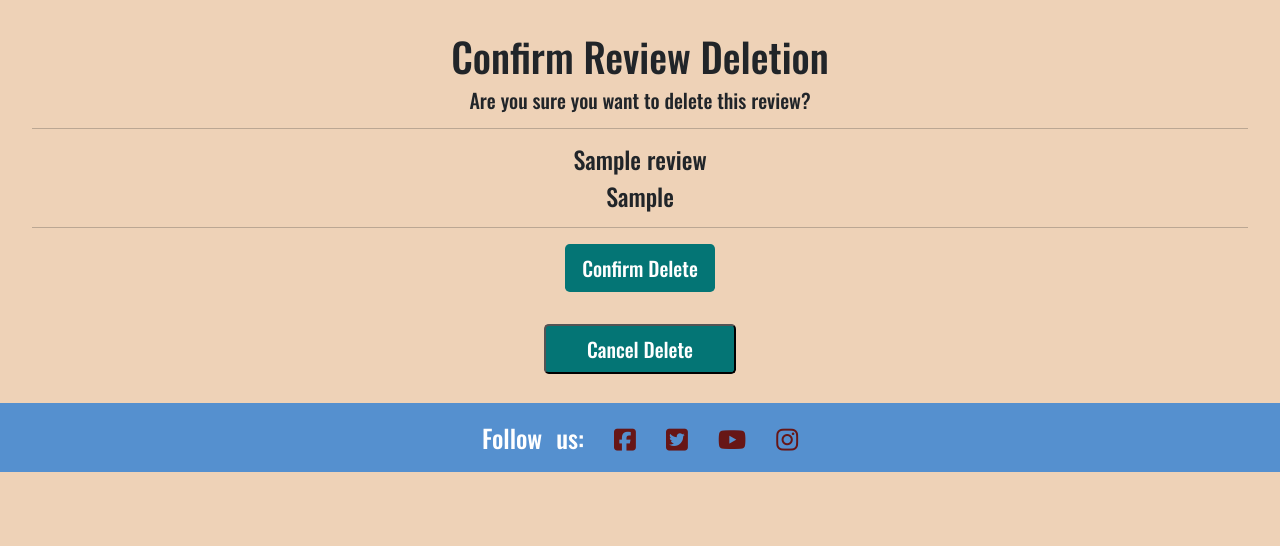
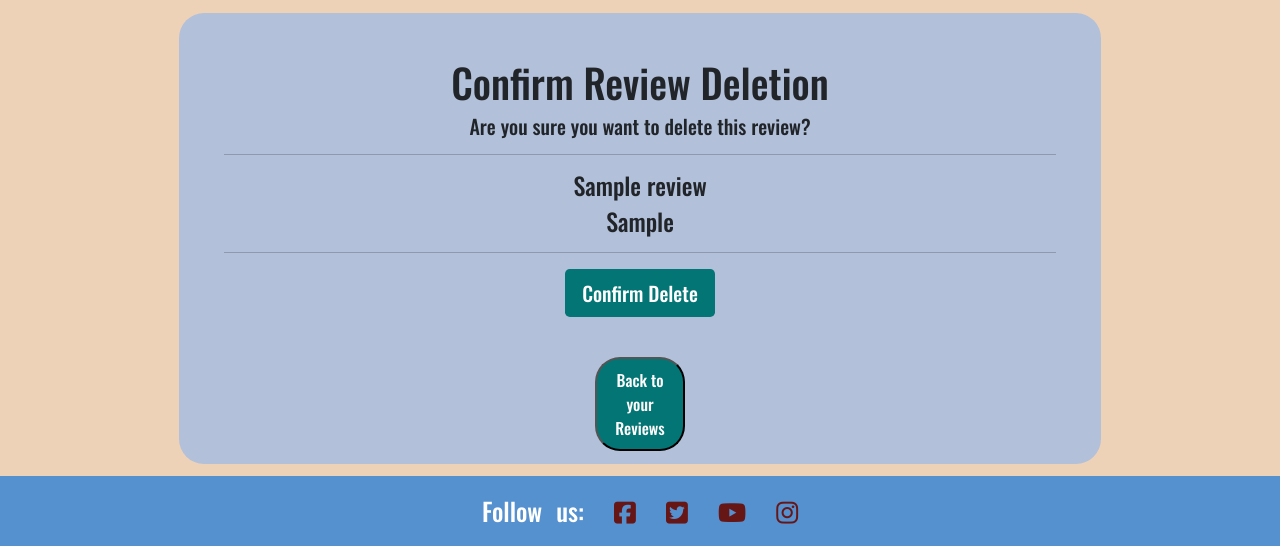
Before and after one commit to David-Maura-Rodgers/PP4-Gamer-Review, a Django app: page /delete_review/1/ in a window 1280 px wide. Shown: the part 328-874 px from the top of the page. Before the commit the page ends 800 px from the top, so only its background shows below. Run offline with Django 3.2, Linux system fonts and the light colour scheme; a user stored in the database is signed in; tables that the repository leaves empty hold one stand-in row (values such as "Sample post"); some libraries are stand-ins or nearby versions.

Commit message:
fix: make delete_review.html compliant for w3

```diff
--- a/templates/delete_review.html
+++ b/templates/delete_review.html
@@ -8,6 +8,8 @@
     <div class="container h-100">
     </div>
 </div>
+
+<div class="container-fluid-home">
 
     <!-- Review confirm delete form -->
     <div class="form-style text-center p-3 m-3">
@@ -23,8 +25,15 @@
         </form>
     </div>
 
-<div class="btn-cancel">
+    <!-- <div class="btn-cancel">
         <a href="/posted_review/"><button class= "btn-home btn-lg" type="submit" action="{% url 'posted_review' %}">Cancel Delete</button></a>
+    </div> -->
+    <div>
+        <form class="btn-form" action="{% url 'posted_review' %}" method="get">
+            <button class="btn-form-2">Back to your Reviews</button>
+        </form>
+    </div>
+
 </div>
 
 {% endblock %}
--- a/templates/review_detail.html
+++ b/templates/review_detail.html
@@ -35,8 +35,8 @@
     <button class="btn-form-2">Delete Review</button>
 </form>
 
-<form class="btn-form" action="/" method="get">
-    <button class="btn-form-2">Back to Home</button>
+<form class="btn-form" action="{% url 'posted_review' %}" method="get">
+    <button class="btn-form-2">Back to Your Reviews</button>
 </form>
 
 {% else %}
```
Lines whose indentation alone changed are shown as unchanged.
